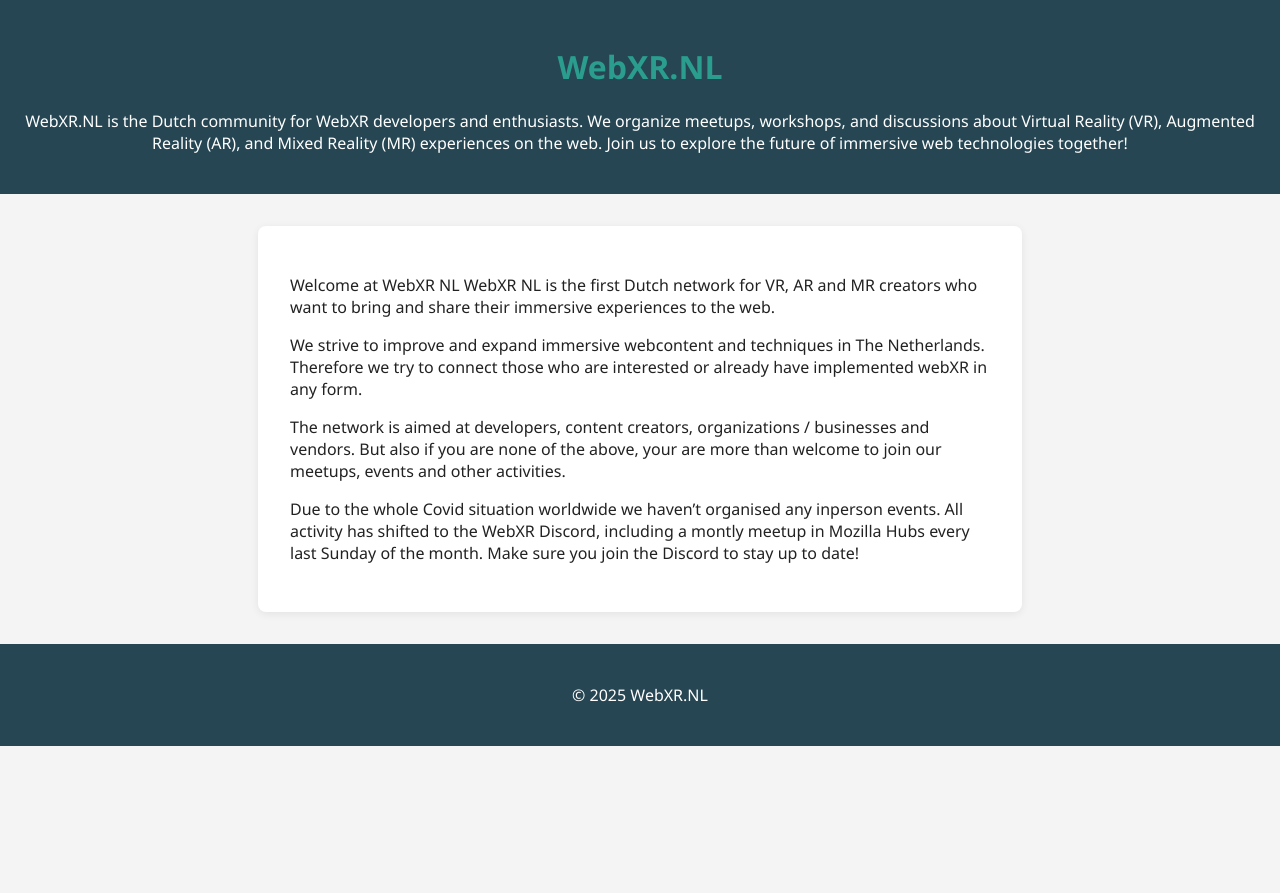
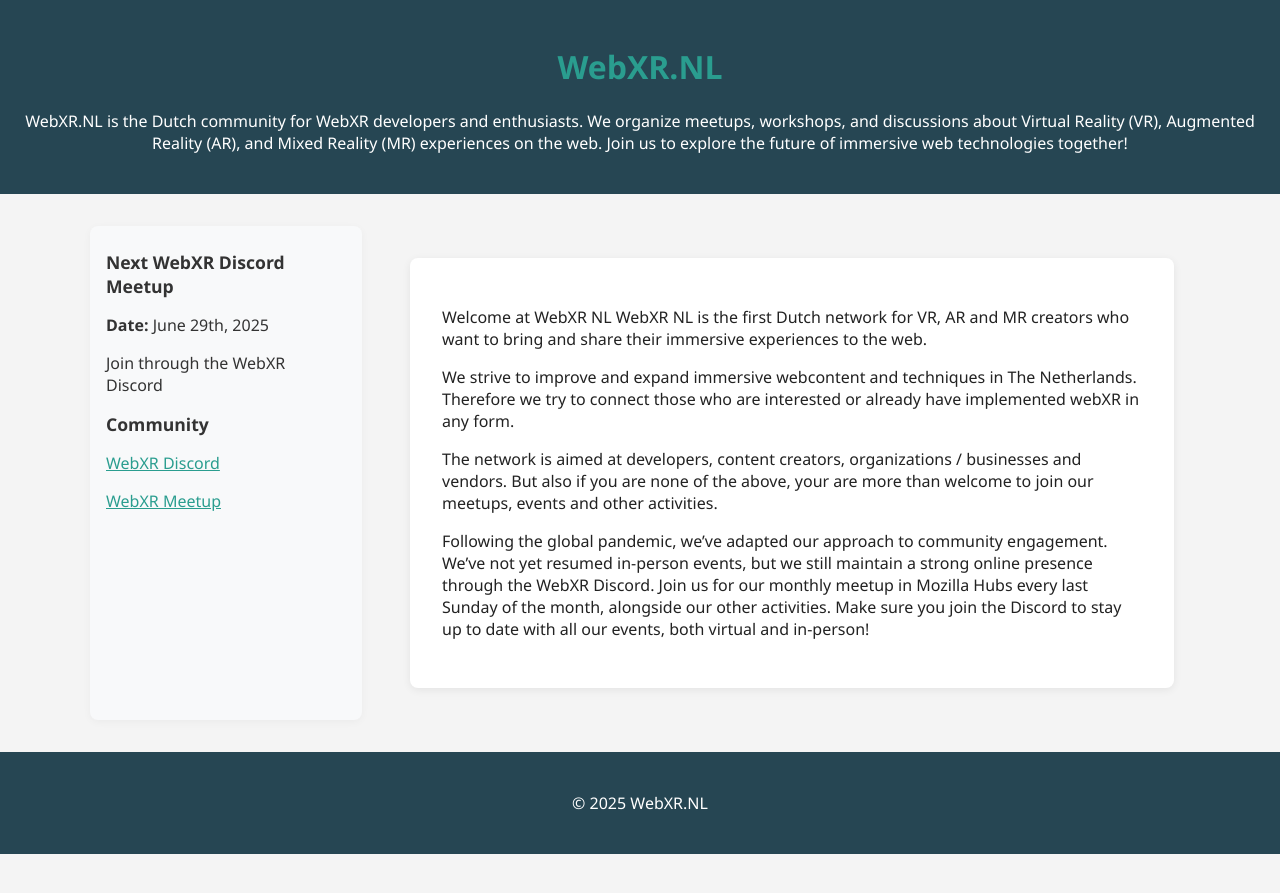
Before and after one commit to webxrnl/webxrnl.github.io, a Jekyll site: the page built from _posts/2025-06-13-welcome-to-jekyll.markdown, in a window 1280 px wide. Shown: the top 893 px of the page. Built offline with Jekyll 4.4.1, drawn with Linux system fonts in a browser that asks for light colours.

Commit message:
Enhance layout and styling: add sidebar for upcoming meetups, update content, and implement responsive design

```diff
--- a/_layouts/default.html
+++ b/_layouts/default.html
@@ -11,9 +11,45 @@
     <h1><a href="{{ '/' | relative_url }}">{{ site.title }}</a></h1>
     <p>{{ site.description }}</p>
   </header>
-  <main class="home">
-    {{ content }}
-  </main>
+  <div class="page-layout">
+    <aside class="sidebar">
+      <h2>Next WebXR Discord Meetup</h2>
+      {% assign now = 'now' | date: '%Y-%m-%d' | to_date %}
+      {% assign sorted_meetups = site.data.meetups | sort %}
+      {% assign next_meetup = nil %}
+      {% for date in sorted_meetups %}
+        {% if date | to_date > now and next_meetup == nil %}
+          {% assign next_meetup = date %}
+        {% endif %}
+      {% endfor %}
+      {% if next_meetup %}
+        {% assign meetup_date = next_meetup | to_date %}
+        {% assign day = meetup_date | date: '%-d' %}
+        {% assign day_last = day | slice: -1, 1 %}
+        {% if day == '11' or day == '12' or day == '13' %}
+          {% assign suffix = 'th' %}
+        {% elsif day_last == '1' %}
+          {% assign suffix = 'st' %}
+        {% elsif day_last == '2' %}
+          {% assign suffix = 'nd' %}
+        {% elsif day_last == '3' %}
+          {% assign suffix = 'rd' %}
+        {% else %}
+          {% assign suffix = 'th' %}
+        {% endif %}
+        <p><strong>Date:</strong> {{ meetup_date | date: '%B' }} {{ day }}{{ suffix }}, {{ meetup_date | date: '%Y' }}</p>
+        <p>Join through the WebXR Discord</p>
+      {% else %}
+        <p><strong>Date:</strong> No upcoming meetups</p>
+      {% endif %}
+      <h2>Community</h2>
+      <p><a href="https://discord.gg/webxr" target="_blank" rel="noopener">WebXR Discord</a></p>
+      <p><a href="https://www.meetup.com/webxrnl" target="_blank" rel="noopener">WebXR Meetup</a></p>
+    </aside>
+    <main class="home main-content">
+      {{ content }}
+    </main>
+  </div>
   <footer>
     <p>&copy; {{ site.time | date: '%Y' }} {{ site.title }}</p>
   </footer>
--- /dev/null
+++ b/_plugins/to_date_filter.rb
@@ -0,0 +1,11 @@
+require 'liquid'
+require 'date'
+
+module ToDate
+  def to_date(time)
+    date = Date.parse(time.to_s)
+    return date
+  end
+end
+
+Liquid::Template.register_filter(ToDate)
--- a/_posts/2025-06-13-welcome-to-jekyll.markdown
+++ b/_posts/2025-06-13-welcome-to-jekyll.markdown
@@ -11,4 +11,4 @@
 
 The network is aimed at developers, content creators, organizations / businesses and vendors. But also if you are none of the above, your are more than welcome to join our meetups, events and other activities.
 
-Due to the whole Covid situation worldwide we haven’t organised any inperson events. All activity has shifted to the WebXR Discord, including a montly meetup in Mozilla Hubs every last Sunday of the month. Make sure you join the Discord to stay up to date!
+Following the global pandemic, we've adapted our approach to community engagement. We've not yet resumed in-person events, but we still maintain a strong online presence through the WebXR Discord. Join us for our monthly meetup in Mozilla Hubs every last Sunday of the month, alongside our other activities. Make sure you join the Discord to stay up to date with all our events, both virtual and in-person!
--- a/assets/main.scss
+++ b/assets/main.scss
@@ -71,3 +71,48 @@
   text-align: right;
   font-size: 0.95em;
 }
+
+// Layout for sidebar and main content
+.page-layout {
+  display: flex;
+  max-width: 1100px;
+  margin: 2rem auto;
+  gap: 2rem;
+}
+
+.sidebar {
+  flex: 0 0 240px;
+  background: #f8f9fa;
+  border-radius: 8px;
+  box-shadow: 0 2px 8px rgba(0,0,0,0.04);
+  padding: 1.5rem 1rem;
+  font-size: 1em;
+  color: #333;
+  min-height: 300px;
+}
+
+.sidebar h2 {
+  font-size: 1.1em;
+  margin-top: 0;
+}
+
+.sidebar a {
+  color: $primary-color;
+  text-decoration: underline;
+}
+
+.main-content {
+  flex: 1 1 0%;
+}
+
+// Responsive for mobile
+@media (max-width: 800px) {
+  .page-layout {
+    flex-direction: column;
+    gap: 0;
+  }
+  .sidebar {
+    margin-bottom: 2rem;
+    min-height: unset;
+  }
+}
```
Also changed, not shown: _data/meetups.yml (added, +8 -0 lines), 1 other file.
